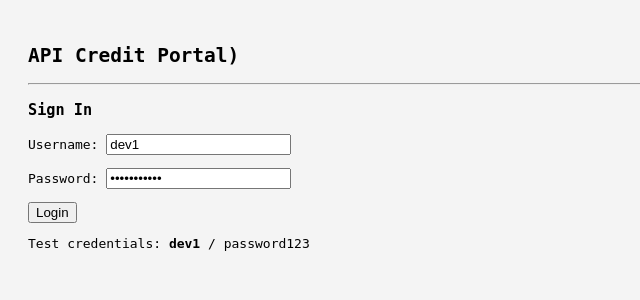
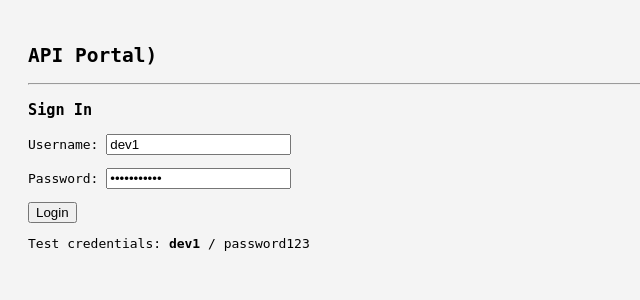
Before and after one commit to Vxiex11/api-credit-safety-lab, a Flask app: page /login in a window 1280 px wide. Shown: the top 300 px of the page, without its empty margins (0-640 px from the left). Run offline with Flask 3, Linux system fonts and the light colour scheme.

Commit message:
Refactor index.html for clarity and consistency
Updated the HTML structure and adjusted headings in the API portal.

```diff
--- a/templates/index.html
+++ b/templates/index.html
@@ -5,7 +5,7 @@
     <title>API & Balance System</title>
 </head>
 <body style="font-family: monospace; padding: 20px; background: #f4f4f4;">
-    <h2>API Credit Portal)</h2>
+    <h2>API Portal)</h2>
     <hr>
 
     {% if error %}
@@ -30,7 +30,7 @@
             <p><i>Note: 50 credits are required to execute advanced deployment tasks.</i></p>
         </div>
 
-        <h3>Credit Adjustment (Support / Admin Panel)</h3>
+        <h3>Adjustment (Support / Admin Panel)</h3>
         <p>Use this form to apply requested balance bonuses or transfers.</p>
 
         <form method="POST" action="/admin/adjust-balance">
```
